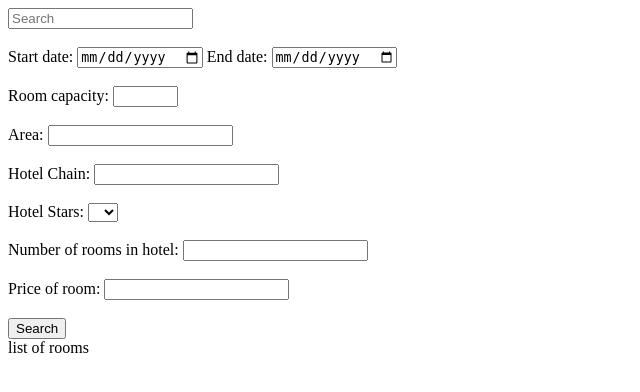
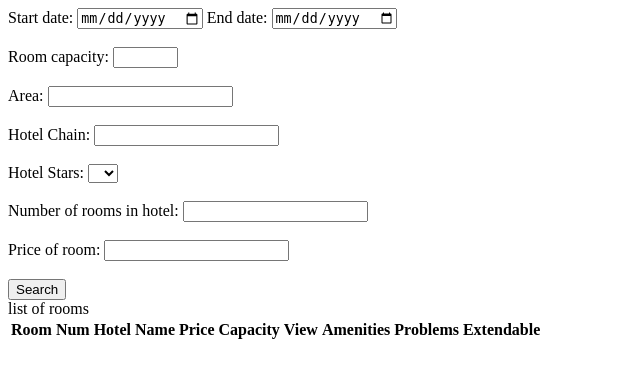
Before and after one commit to Shortarms703/database_project_del2, a Flask app: page /room_list in a window 1280 px wide. Shown: the top 392 px of the page, without its empty margins (0-640 px from the left). Run offline with Flask 2, Linux system fonts and the light colour scheme; lists and menus that the app fills with data are empty.

Commit message:
all fields for room search should be working now other than area and dates rooms are now shown in a table for room_list

```diff
--- a/main.py
+++ b/main.py
@@ -6,12 +6,12 @@ from flask import Flask, request, render_template, session, redirect, url_for
 
 from classes import Book, Chain, Customer, Employee, Hotel, Rent, Room
 
-
 app = Flask(__name__)
 app.secret_key = 'f796d2d8943e04e26f93a27802d72d369f47f310f7533e8a2d6a6bdb27c8ae0a'
 
 
 def setup():
+    # TODO actually call this sometime
     db.init_db()
 
 
@@ -53,7 +53,6 @@ def cust_or_emp():
             if session["cust_or_emp"] == "customer":
                 return redirect(url_for("create_customer"))
 
-
     return render_template("cust_or_emplo.html")
 
 
@@ -79,7 +78,6 @@ def create_customer():
     return render_template('create_customer.html')
 
 
-
 @app.route('/create_employee')
 def create_employee():
     if request.method == "POST":
@@ -97,25 +95,67 @@ def create_employee():
         current_emploee = Employee(None, sin, first_name, last_name, hotel_name, password, None, street, city, postal_code, country, position)
 
     return render_template('create_employee.html')
+
+
 # CUSTOMER STUFF
 
-@app.route('/room_search')
+@app.route('/room_search', methods=["GET", "POST"])
 def room_search():
+    # checks that you are logged in as a customer
+    list_of_rooms = db.get_all_rooms()  # should be just all the rooms
     if request.method == "POST":
-        start_date = request.form["start_date"]
-        end_date = request.form["end_date"]
-        room_capacity = request.form["room_capacity"]
-        area = request.form["area"]
-        hotel_chain = request.form["hotel_chain"]
-        hotel_stars = request.form["hotel_stars"]
-        num_rooms_in_hotel = request.form["num_rooms_in_hotel"]
-        price_of_room = request.form["price_of_room"]
+        print(request.form.to_dict())
+        if request.form["start_date"] == "":
+            start_date = None
+        else:
+            start_date = request.form["start_date"]
+
+        if request.form["end_date"] == "":
+            end_date = None
+        else:
+            end_date = request.form["end_date"]
+
+        if request.form["room_capacity"] == "":
+            room_capacity = None
+        else:
+            room_capacity = int(request.form["room_capacity"])
+
+        if request.form["area"] == "":
+            area = None
+        else:
+            area = request.form["area"]
+
+        if request.form["hotel_chain"] == "":
+            hotel_chain = None
+        else:
+            hotel_chain = request.form["hotel_chain"]
+
+        if request.form["hotel_stars"] == "none":
+            hotel_stars = None
+        else:
+            hotel_stars = int(request.form["hotel_stars"])
+
+        if request.form["num_rooms_in_hotel"] == "":
+            num_rooms_in_hotel = None
+        else:
+            num_rooms_in_hotel = int(request.form["num_rooms_in_hotel"])
+
+        if request.form["price_of_room"] == "":
+            price_of_room = None
+        else:
+            price_of_room = int(request.form["price_of_room"])
 
         list_of_rooms = db.db_room_search(start_date, end_date, room_capacity, area, hotel_chain, hotel_stars,
                                           num_rooms_in_hotel, price_of_room)
-
-    # checks that you are logged in as a customer
-    list_of_rooms = []  # list of rooms depending on what is being searched for
+        return render_template('room_list.html', rooms=list_of_rooms,
+                               start_date=start_date,
+                               end_date=end_date,
+                               room_capacity=room_capacity,
+                               area=area,
+                               hotel_chain=hotel_chain,
+                               hotel_stars=hotel_stars,
+                               num_rooms_in_hotel=num_rooms_in_hotel,
+                               price_of_room=price_of_room)
     return render_template('room_list.html', rooms=list_of_rooms)
 
 
--- a/templates/room_list.html
+++ b/templates/room_list.html
@@ -6,38 +6,40 @@
 </head>
 <body>
 <div>
-    <form>
-        <input name="search" placeholder="Search" type="search">
+    <form method="POST">
+        {#        <input name="search" placeholder="Search" type="search">#}
+        {#        <br>#}
+        {#        <br>#}
+        Start date: <input name="start_date" type="date" value="{{ start_date if start_date else "" }}">
+        End date: <input name="end_date" type="date" value="{{ end_date if end_date else "" }}">
         <br>
         <br>
-        Start date: <input name="start_date" type="date">
-        End date: <input name="end_date" type="date">
+        Room capacity: <input name="room_capacity" type="text" size="5"
+                              value="{{ room_capacity if room_capacity else "" }}">
         <br>
         <br>
-        Room capacity: <input name="room_capacity" type="text" size="5  ">
+        Area: <input name="area" type="text" value="{{ area if area else "" }}">
         <br>
         <br>
-        Area: <input name="area" type="text">
-        <br>
-        <br>
-        Hotel Chain: <input name="hotel_chain" type="text">
+        Hotel Chain: <input name="hotel_chain" type="text" value="{{ hotel_chain if hotel_chain else "" }}">
         <br>
         <br>
         Hotel Stars:
         <select name="hotel_stars">
             <option value="none"></option>
-            <option value="1">1</option>
-            <option value="2">2</option>
-            <option value="3">3</option>
-            <option value="4">4</option>
-            <option value="5">5</option>
+            <option value="1" {{ "selected" if hotel_stars == 1 }}>1</option>
+            <option value="2" {{ "selected" if hotel_stars == 2 }}>2</option>
+            <option value="3" {{ "selected" if hotel_stars == 3 }}>3</option>
+            <option value="4" {{ "selected" if hotel_stars == 4 }}>4</option>
+            <option value="5" {{ "selected" if hotel_stars == 5 }}>5</option>
         </select>
         <br>
         <br>
-        Number of rooms in hotel: <input name="num_rooms_in_hotel" type="number">
+        Number of rooms in hotel: <input name="num_rooms_in_hotel" type="number"
+                                         value="{{ num_rooms_in_hotel if num_rooms_in_hotel else "" }}">
         <br>
         <br>
-        Price of room: <input name="price_of_room" type="number">
+        Price of room: <input name="price_of_room" type="number" value="{{ price_of_room if price_of_room else "" }}">
         <br>
         <br>
         <button type="submit">Search</button>
@@ -46,8 +48,29 @@
 
 list of rooms
 <br>
-{% for room in rooms %}
-    room<br>
-{% endfor %}
+
+<table>
+    <tr>
+        <th>Room Num</th>
+        <th>Hotel Name</th>
+        <th>Price</th>
+        <th>Capacity</th>
+        <th>View</th>
+        <th>Amenities</th>
+        <th>Problems</th>
+        <th>Extendable</th>
+    </tr>
+    {% for room in rooms %}
+        <tr>
+            <td>{{ room.room_num }}</td>
+            <td>{{ room.get_hotel().hotel_name }}</td>
+            <td>{{ room.price }}</td>
+            <td>{{ room.capacity }}</td>
+            <td>{{ room.view }}</td>
+            <td>{{ room.amenities }}</td>
+            <td>{{ room.extendable }}</td>
+        </tr>
+    {% endfor %}
+</table>
 </body>
 </html>
```
Also changed, not shown: classes.py (+15 -2 lines), db.py (+28 -8 lines).
